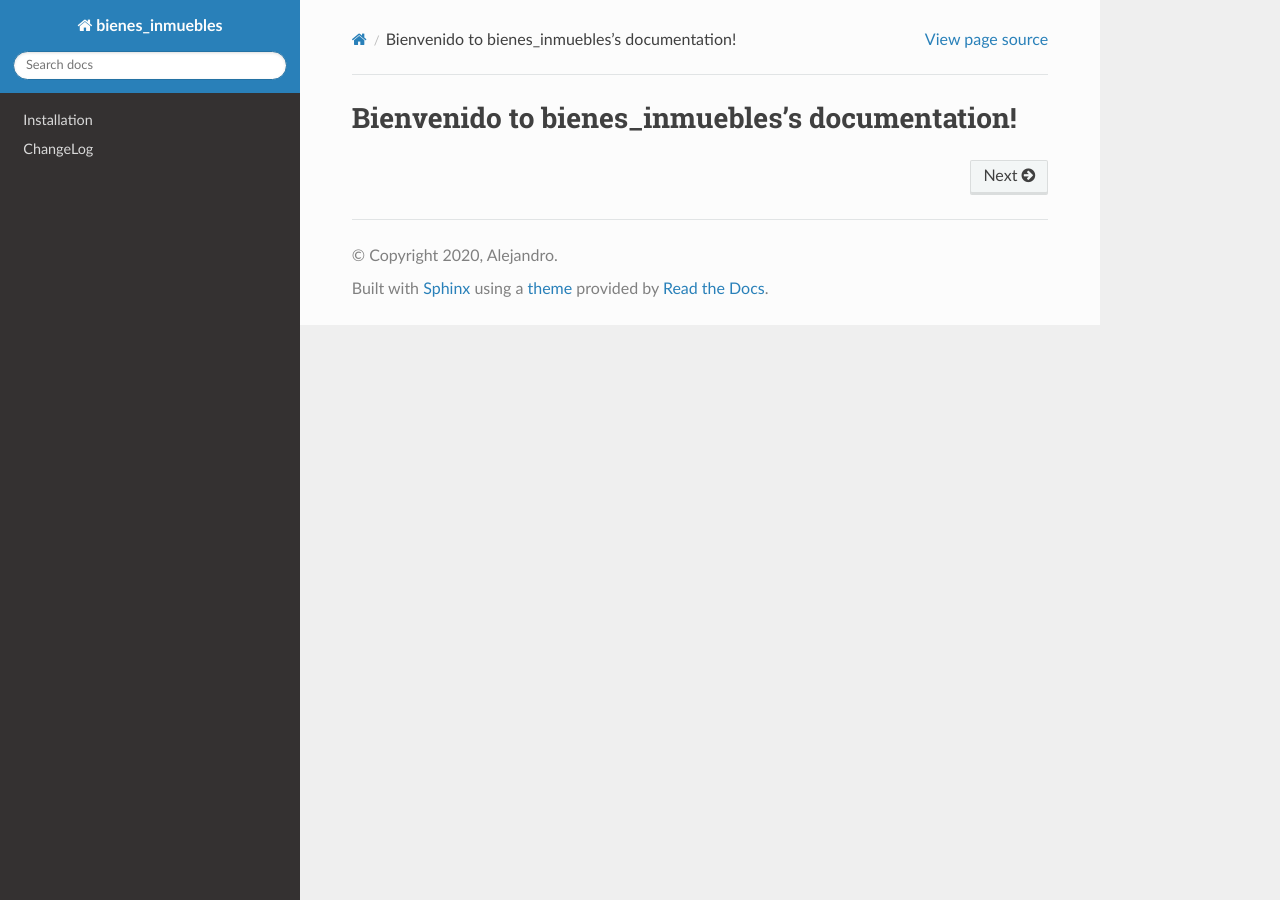
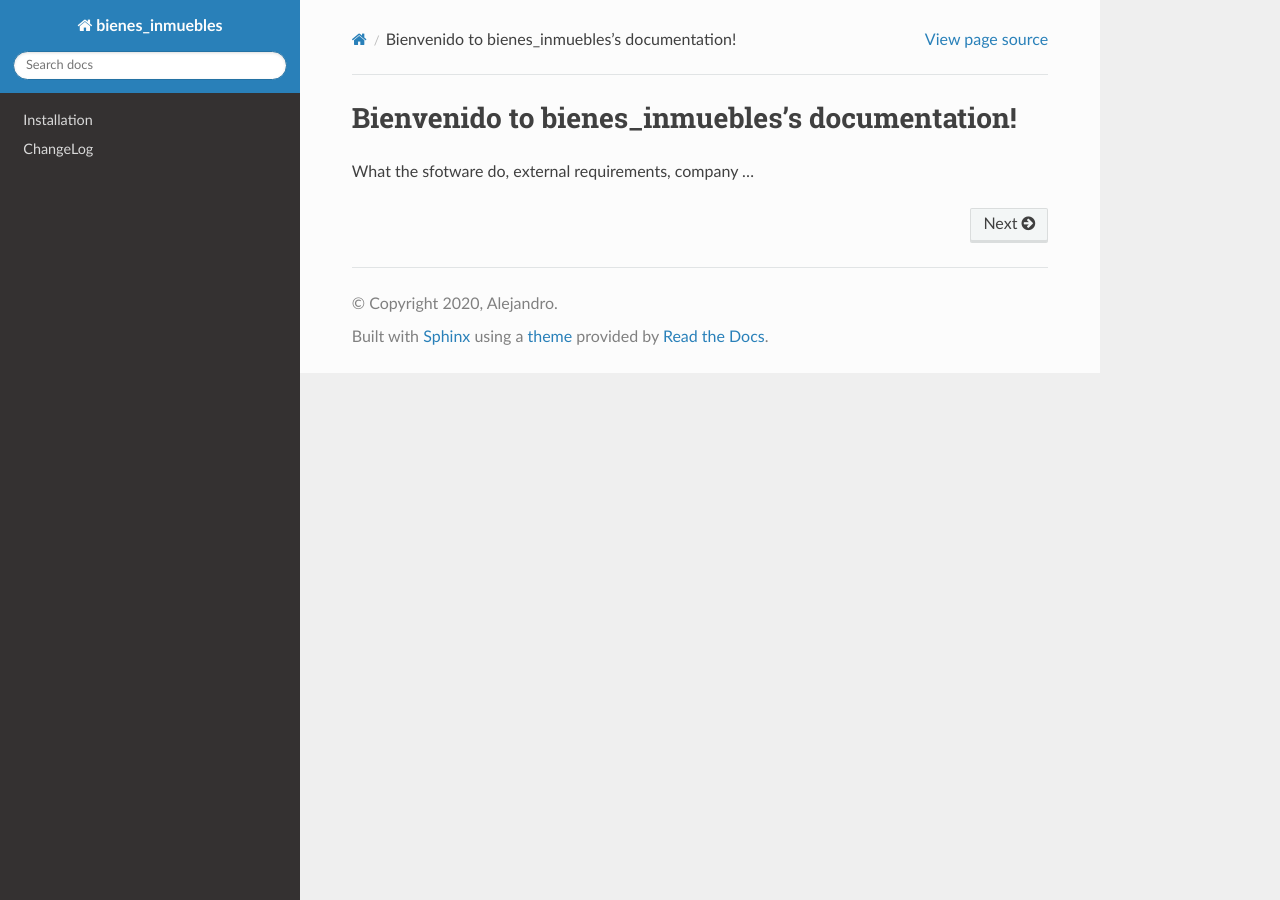
Before and after one commit to alexxfernandez13/bienes_inmuebles, a Sphinx documentation site: the page built from docs/source/index.rst, in a window 1280 px wide. Built offline with Sphinx 7.4.7 and the Read the Docs theme 2.0.0, drawn with Linux system fonts in a browser that asks for light colours.

Commit message:
creation build_docs file

```diff
--- a/docs/source/index.rst
+++ b/docs/source/index.rst
@@ -4,7 +4,10 @@
    contain the root `toctree` directive.
 
 Bienvenido to bienes_inmuebles's documentation!
-============================================
+===================================================================
+
+What the sfotware do, external requirements, company ...
+
 
 .. toctree::
    installation/index.rst
```
Also changed, not shown: 1 other file.
